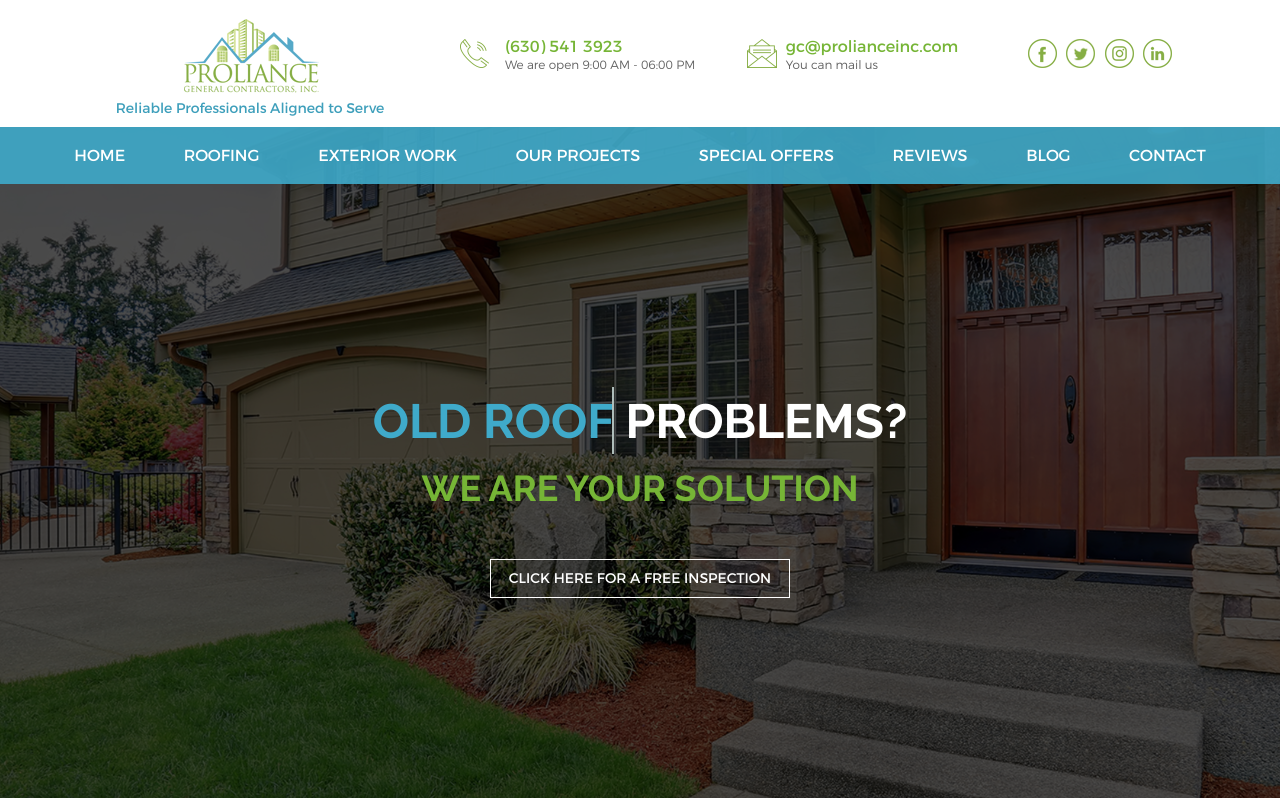
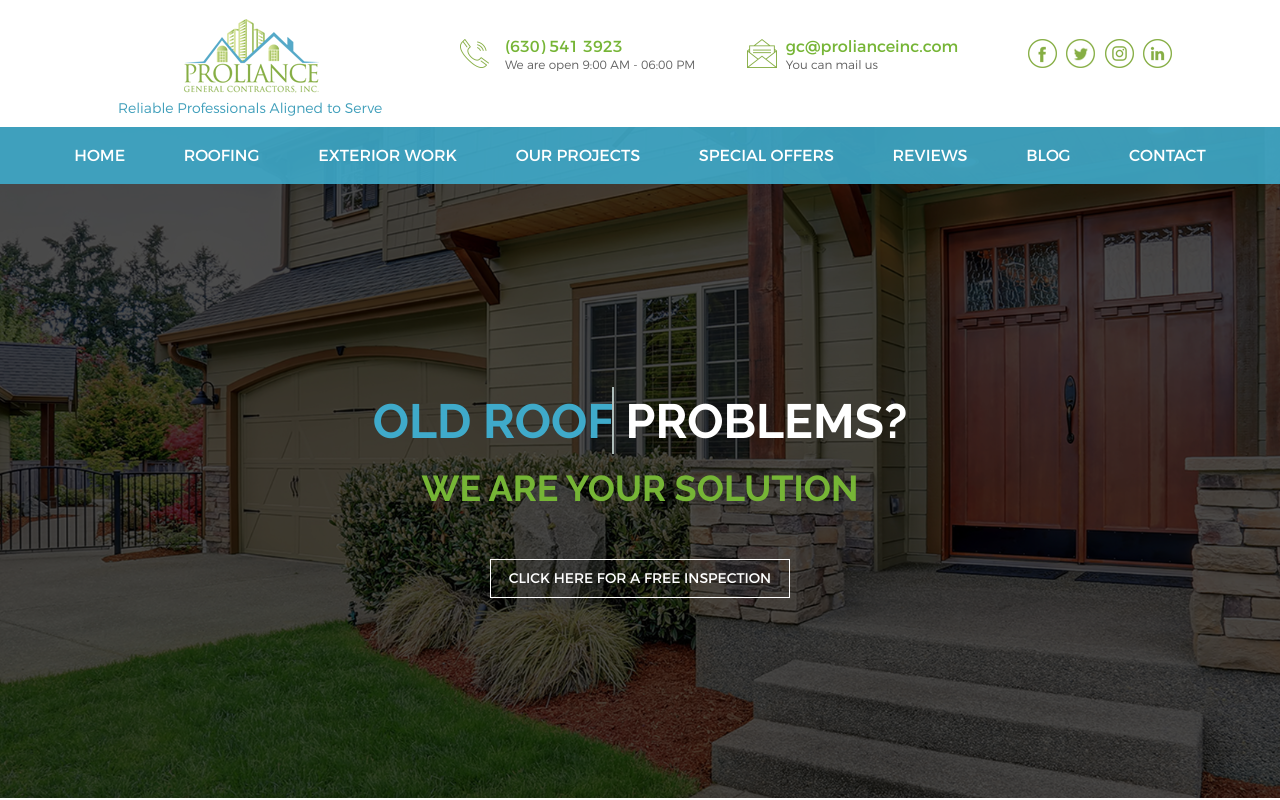
Before and after one commit to aebmknrl/proliancegc, a plain HTML site: page index.html in a window 1280 px wide. Shown: the top 800 px of the page. Drawn offline with Linux system fonts and the light colour scheme.

Commit message:
second changes by tom

```diff
--- a/css/shortcode/header.css
+++ b/css/shortcode/header.css
@@ -11,9 +11,10 @@
 }
 
 .proliance-quote {
-    color: #3e9fbb;
+    color: #3e9eba;
     margin-top: -15px;
     margin-bottom: 5px;
+    font-weight: 300;
 }
 
 /*company-info*/
```
